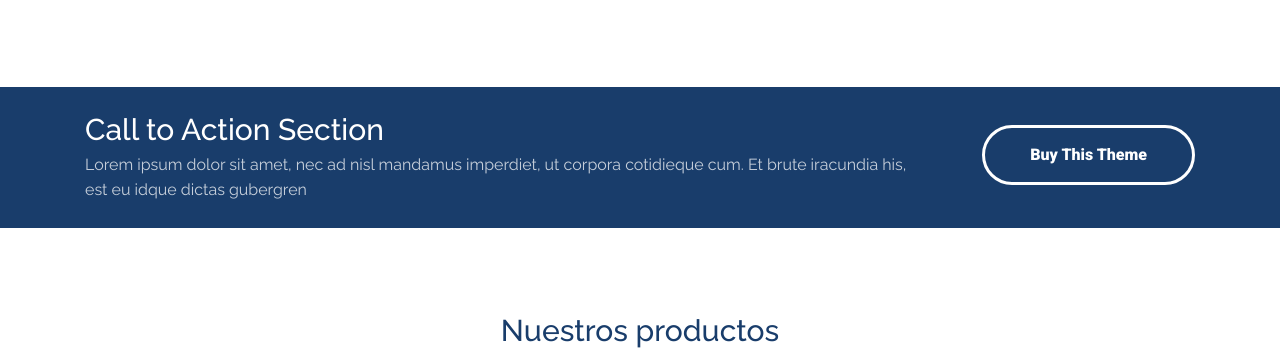
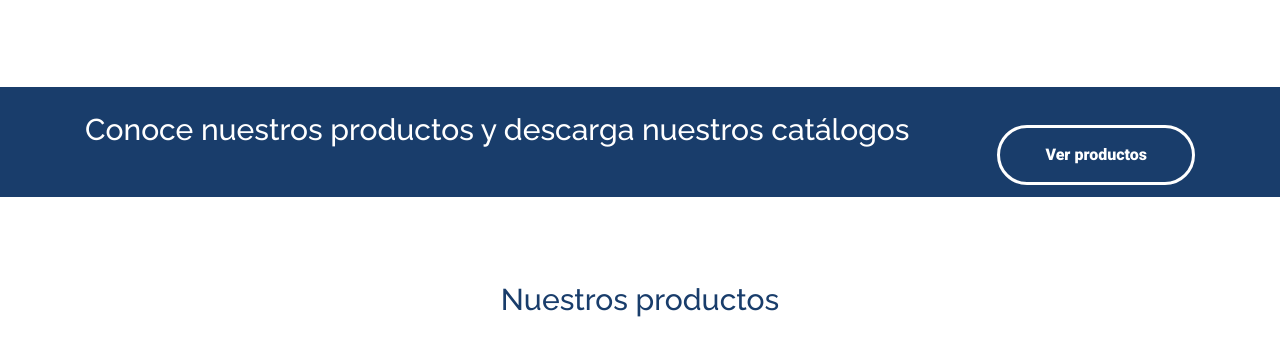
Before and after one commit to fernarvaez6/Sillas-Santana, a plain HTML site: page index.html in a window 1280 px wide. Shown: the part 2357-2718 px from the top of the page. Drawn offline with Linux system fonts and the light colour scheme.

Commit message:
hola bye

```diff
--- a/index.html
+++ b/index.html
@@ -209,16 +209,13 @@
       <div class="row">
         <div class="col-lg-9 col-sm-12 text-lg-left text-center">
           <h2>
-              Call to Action Section
+              Conoce nuestros productos y descarga nuestros catálogos
             </h2>
 
-          <p>
-            Lorem ipsum dolor sit amet, nec ad nisl mandamus imperdiet, ut corpora cotidieque cum. Et brute iracundia his, est eu idque dictas gubergren
-          </p>
         </div>
 
         <div class="col-lg-3 col-sm-12 text-lg-right text-center">
-          <a class="btn btn-ghost" href="#">Buy This Theme</a>
+          <a class="btn btn-ghost" href="#portfolio">Ver productos</a>
         </div>
       </div>
     </div>
```
